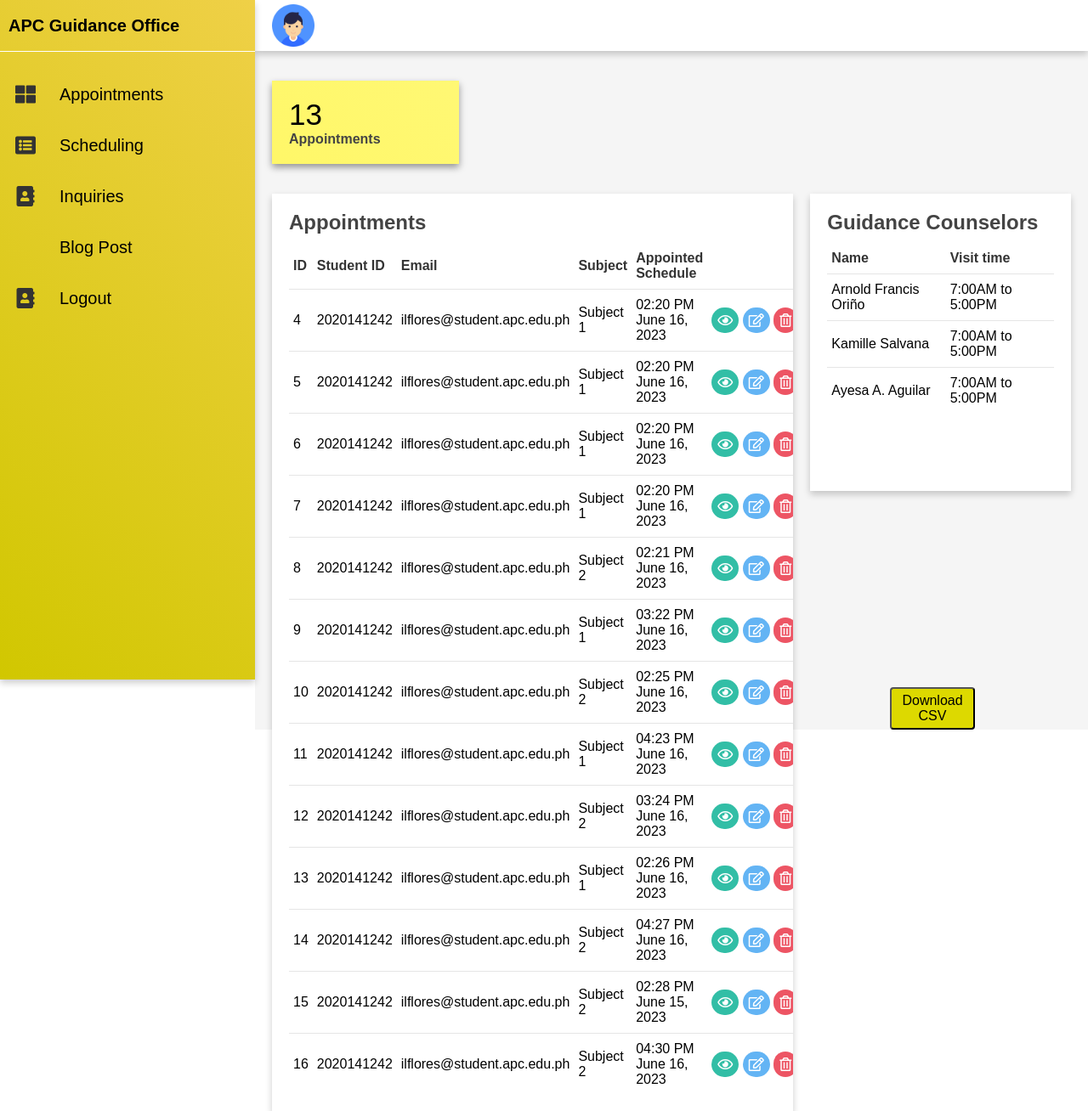
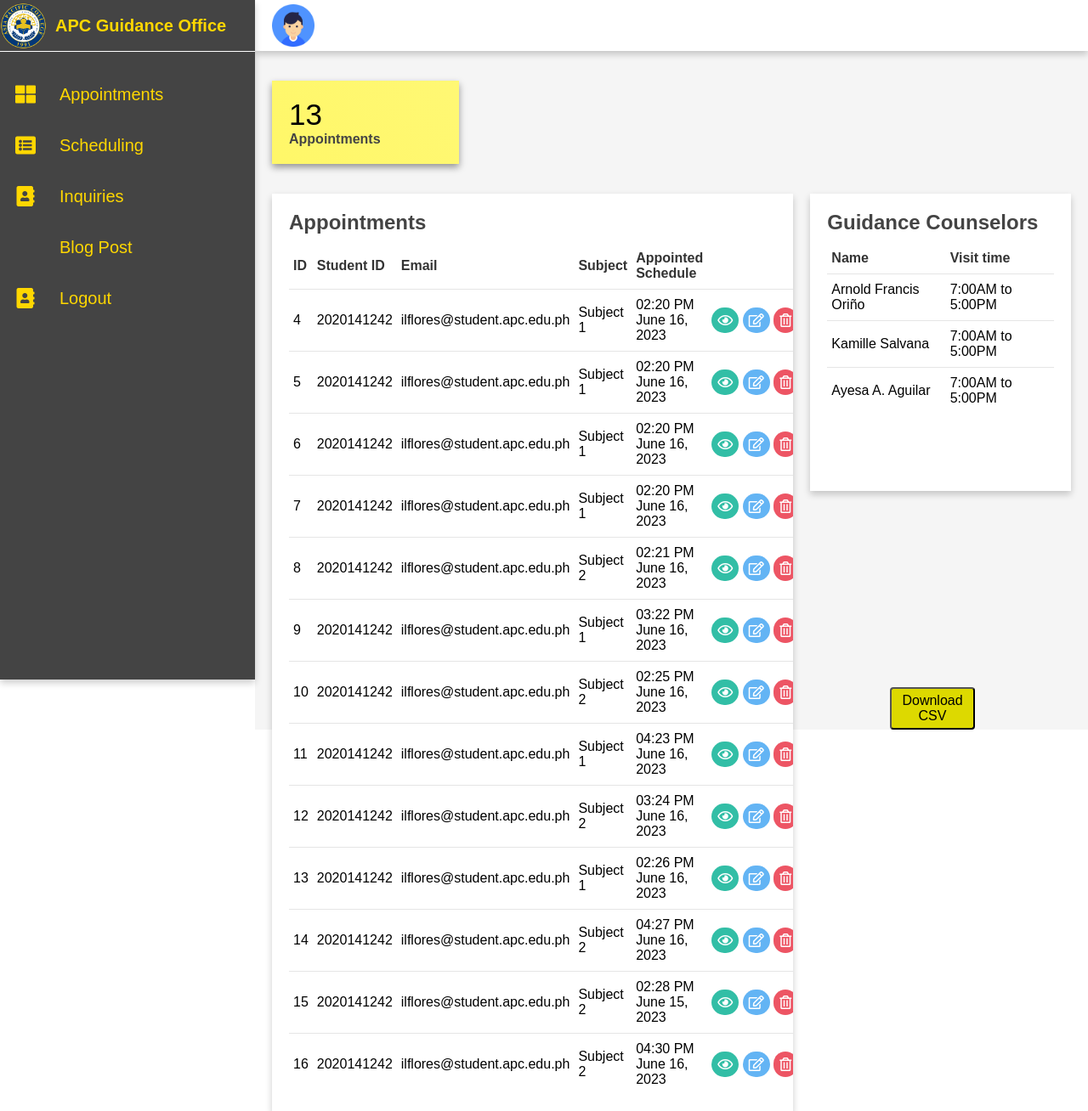
Before and after one commit to ieflores/Zomboid, a PHP site: page /guidance.php in a window 1280 px wide. Shown: the top 1308 px of the page at 85% size. Run offline with PHP 8.4, Linux system fonts and the light colour scheme; a user stored in the database is signed in; data comes from the database, SQL or seed files in the repository; some libraries are stand-ins or nearby versions.

Commit message:
Color Scheme Changes

```diff
--- a/components/navg.php
+++ b/components/navg.php
@@ -3,39 +3,39 @@
             <ul>
                 <li>
                     <a href="#">
-                        <!-- <img src="images/apclogo.png" class="logo"> -->
-                        <div class="title" style="color:black;">APC Guidance Office </div>
+                        <img src="images/apclogo.png" class="apclogo">
+                        <div class="title" style="color:#FFD700;">APC Guidance Office </div>
                     </a>
                 </li>
                 <li>
                     <a href="guidance.php">
                         <i class="fas fa-th-large"></i>
-                        <div class="title" style="color:black;">Appointments</div>
+                        <div class="title" style="color:#FFD700;">Appointments</div>
                     </a>
                 </li>
                 <li>
                     <a href="guidanceAppoint.php">
                     <i class="fa fa-list-alt "></i>
-                        <div class="title" style="color:black;">Scheduling</div>
+                        <div class="title" style="color:#FFD700;">Scheduling</div>
                     </a>
                 </li>
                 <li>
                     <a href="guidanceInq.php">
                         <i class="fa fa-address-book"></i>
-                        <div class="title" style="color:black;">Inquiries</div>
+                        <div class="title" style="color:#FFD700;">Inquiries</div>
                     </a>
                 </li>
                 <li>
                     <a href="guidanceBlog.php">
                     <i class="fa fa-pencil"></i>
-                        <div class="title" style="color:black;">Blog Post</div>
+                        <div class="title" style="color:#FFD700;">Blog Post</div>
                     </a>
                 </li>
 
                 <li>
                     <a href="logout.php">
                         <i class="fa fa-address-book"></i>
-                        <div class="title" style="color:black;">Logout</div>
+                        <div class="title" style="color:#FFD700;">Logout</div>
                     </a>
                 </li>
             </ul>
--- a/css_files/guidance.css
+++ b/css_files/guidance.css
@@ -17,7 +17,7 @@ body {
     position: fixed;
     width: 300px;
     height: 100%;
-    background: linear-gradient(45deg, #d1c700, #efd047);
+    background: #444;
     overflow-x: hidden;
     box-shadow: 0 4px 8px 0 rgba(0, 0, 0, 0.2);
     z-index: 2;
@@ -251,7 +251,7 @@ td i {
 }
 
 .fa-solid, .fa-pencil, .fa-th-large, .fa-clinic-medical, .fa-user-md, .fa-calendar-users, .fa-address-book, .fa-list-alt, .fa-clock {
-    color: #333;
+    color: #FFD700;
 }
 
 .fa-bell{
@@ -273,6 +273,11 @@ td i {
 .logo {
     height: auto;
     width: auto;
+}
+
+.apclogo {
+    height: 55px;
+    width: 55px;
 }
 
 /* scheduling */
--- a/css_files/login.css
+++ b/css_files/login.css
@@ -21,7 +21,7 @@ body{
   width: 400px;
   height: 400px;
   background: white;
-  border-radius: 10px;
+  border-radius: 5px;
   box-shadow: 10px 10px 15px rgba(0,0,0,0.05);
 }
 .center h1{
@@ -92,8 +92,8 @@ input[type="submit"]{
   width: 100%;
   height: 50px;
   border: 1px solid;
-  background: #2691d9;
-  border-radius: 25px;
+  background: #3956fa;
+  border-radius: 5px;
   font-size: 18px;
   color: #e9f4fb;
   font-weight: 700;
```
Also changed, not shown: css_files/forfaculty.css (+7 -7 lines), css_files/style.css (+12 -12 lines).
